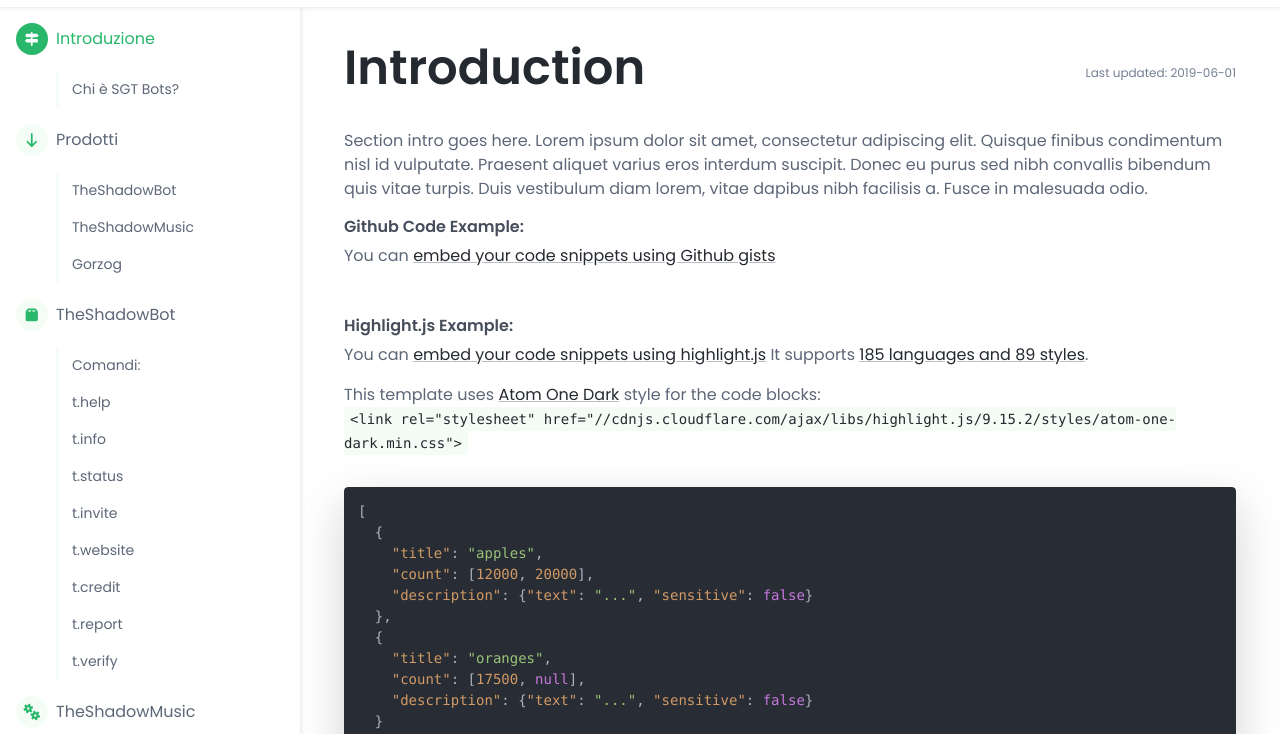
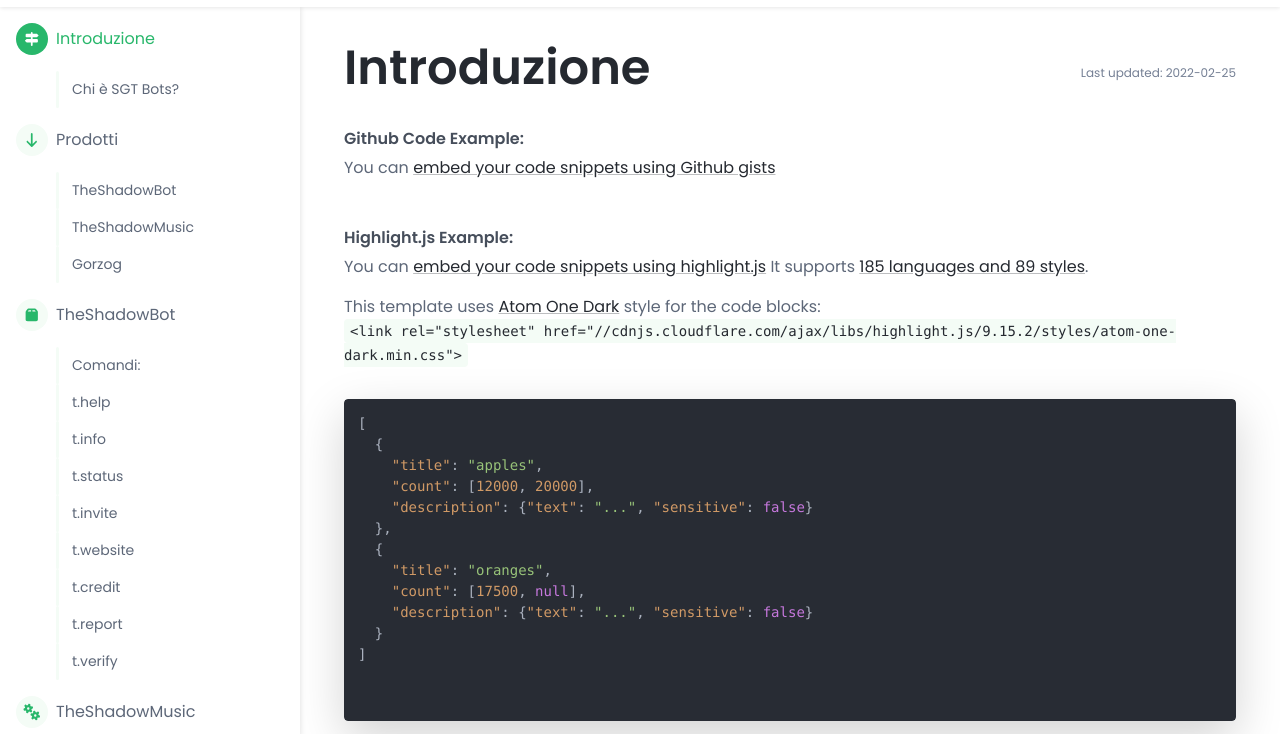
Before and after one commit to SGT-Bots/SGT-Help, a plain HTML site: page docs-page.html in a window 1280 px wide. Shown: the part 62-796 px from the top of the page. Drawn offline with nearby package versions, Linux system fonts and the light colour scheme.

Commit message:
Update docs-page.html

```diff
--- a/docs-page.html
+++ b/docs-page.html
@@ -112,9 +112,9 @@
 		    <div class="container">
 			    <article class="docs-article" id="section-1">
 				    <header class="docs-header">
-					    <h1 class="docs-heading">Introduction <span class="docs-time">Last updated: 2019-06-01</span></h1>
+					    <h1 class="docs-heading">Introduzione <span class="docs-time">Last updated: 2022-02-25</span></h1>
 					    <section class="docs-intro">
-						    <p>Section intro goes here. Lorem ipsum dolor sit amet, consectetur adipiscing elit. Quisque finibus condimentum nisl id vulputate. Praesent aliquet varius eros interdum suscipit. Donec eu purus sed nibh convallis bibendum quis vitae turpis. Duis vestibulum diam lorem, vitae dapibus nibh facilisis a. Fusce in malesuada odio.</p>
+						    <p></p>
 						</section><!--//docs-intro-->
 
 						<h5>Github Code Example:</h5>
```
